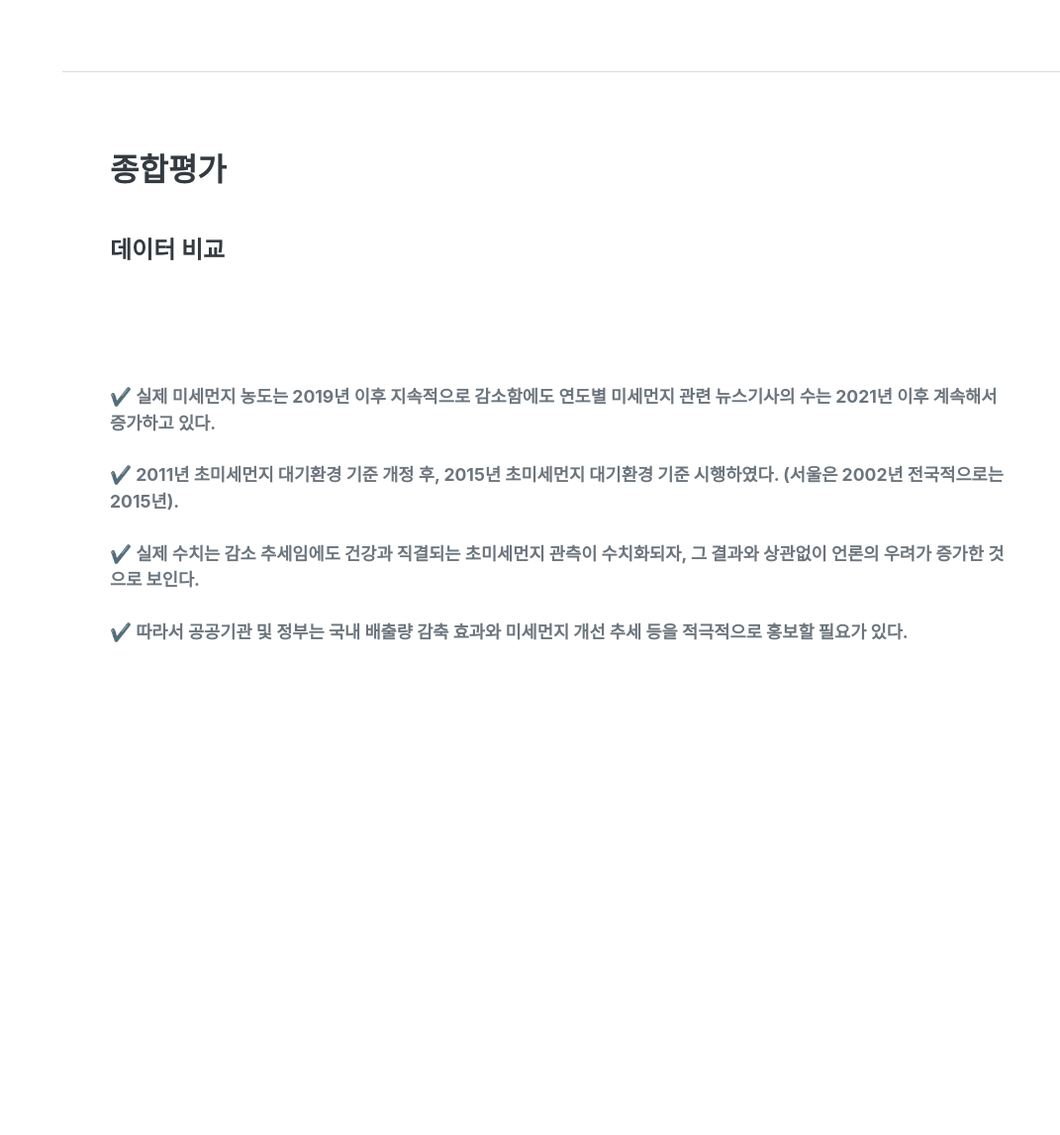
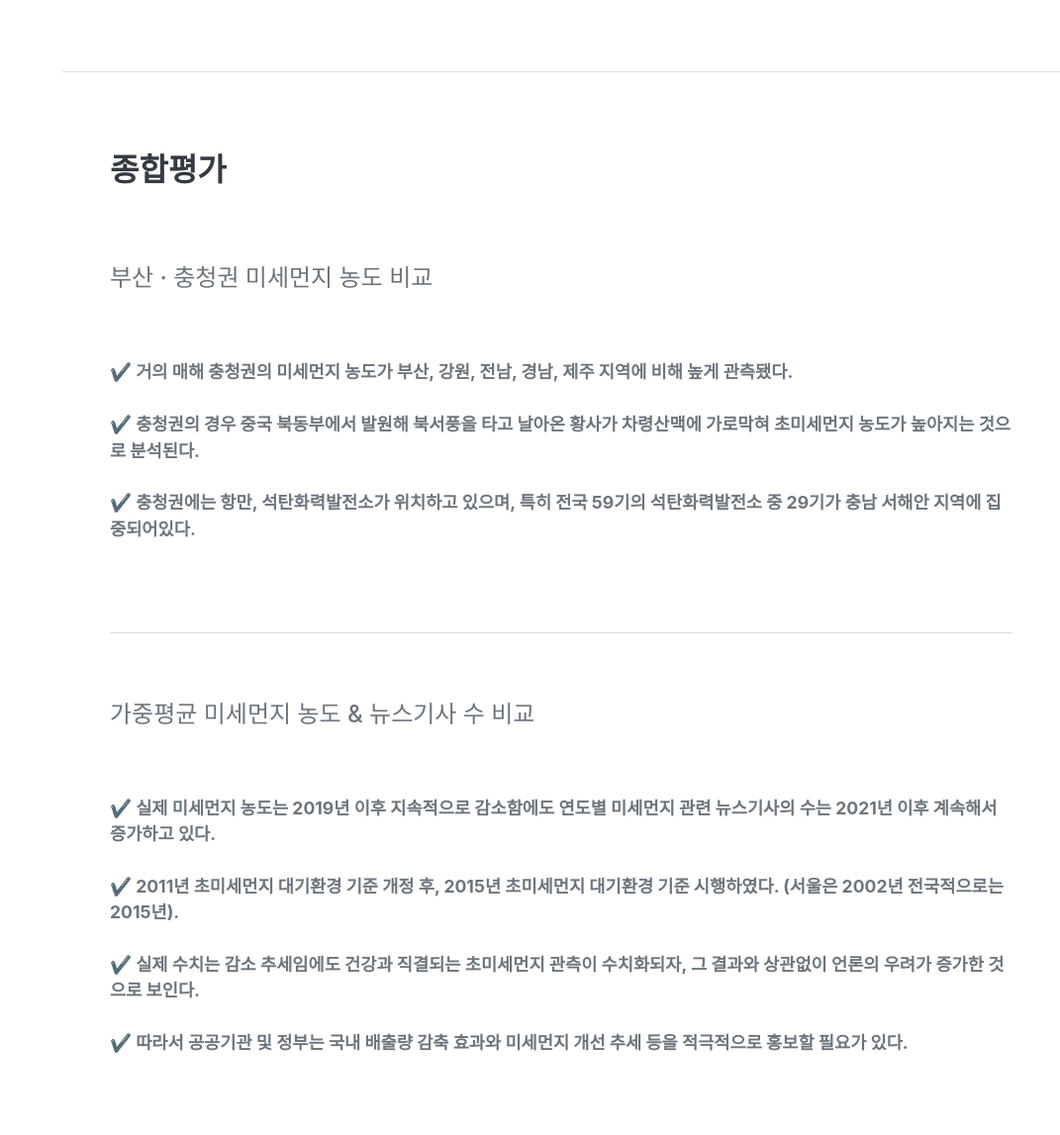
Before and after one commit to BAEEUNMANGDUCK/django-graph-plotly, a Django app: template django_plotly/core/templates/core/index.html in a window 1280 px wide. Shown: the part 3131-4278 px from the top of the page at 99% size, without its empty margins (209-1280 px from the left). Before the commit the page ends 3780 px from the top, so only its background shows below. Run offline with Django 4.2, Linux system fonts and the light colour scheme; the template is opened without the code that fills it: values that come from a table or form of the project are taken from there, others are empty; data comes from the database, SQL or seed files in the repository; some libraries are stand-ins or nearby versions; some web fonts are replaced.

Commit message:
Update index.html

```diff
--- a/django_plotly/core/templates/core/index.html
+++ b/django_plotly/core/templates/core/index.html
@@ -195,14 +195,38 @@
             <section class="resume-section" id="interest" style="display:block;">
                 <div class="resume-section-content">
                     <h3 class="mb-5">종합평가</h3>
+                    <br>
                     <div class="d-flex flex-column flex-md-row justify-content-between mb-5">
                         <div class="flex-grow-1">
-                            <h4 class="mb-0">데이터 비교</h4>
+                            <div class='subheading mb-3'>부산 · 충청권 미세먼지 농도 비교</div>
                         </div>
                     </div>
+                    <ul class="mb-0" style="list-style:none;font-size:1.1rem;padding-left:0;margin-left:0;">
+                        <li>
+                            <strong>✔ 거의 매해 충청권의 미세먼지 농도가 부산, 강원, 전남, 경남, 제주 지역에 비해 높게 관측됐다.</strong>
+                        </li>
+                        <br>
+                        <li>
+                            <strong>✔ 충청권의 경우 중국 북동부에서 발원해 북서풍을 타고 날아온 황사가 차령산맥에 가로막혀 초미세먼지 농도가 높아지는 것으로 분석된다.
+                            </strong>
+                        </li>
+                        <br>
+                        <li>
+                            <strong>✔ 충청권에는 항만, 석탄화력발전소가 위치하고 있으며, 특히 전국 59기의 석탄화력발전소 중 29기가 충남 서해안 지역에 집중되어있다.</strong>
+                        </li>
+                        <br>
+                    </ul>
+
                     <br>
                     <br>
+                    <hr>
                     <br>
+                    <br>
+                    <div class="d-flex flex-column flex-md-row justify-content-between mb-5">
+                        <div class="flex-grow-1">
+                            <div class='subheading mb-3'>가중평균 미세먼지 농도 & 뉴스기사 수 비교</div>
+                        </div>
+                    </div>
                     <ul class="mb-0" style="list-style:none;font-size:1.1rem;padding-left:0;margin-left:0;">
                         <li>
                             <strong>✔ 실제 미세먼지 농도는 2019년 이후 지속적으로 감소함에도 연도별 미세먼지 관련 뉴스기사의 수는 2021년 이후 계속해서 증가하고 있다.</strong>
@@ -220,6 +244,7 @@
                             <strong>✔ 따라서 공공기관 및 정부는 국내 배출량 감축 효과와 미세먼지 개선 추세 등을 적극적으로 홍보할 필요가 있다. </strong>
                         </li>
                     </ul>
+
                 </div>
             </section>
         </div>
```
